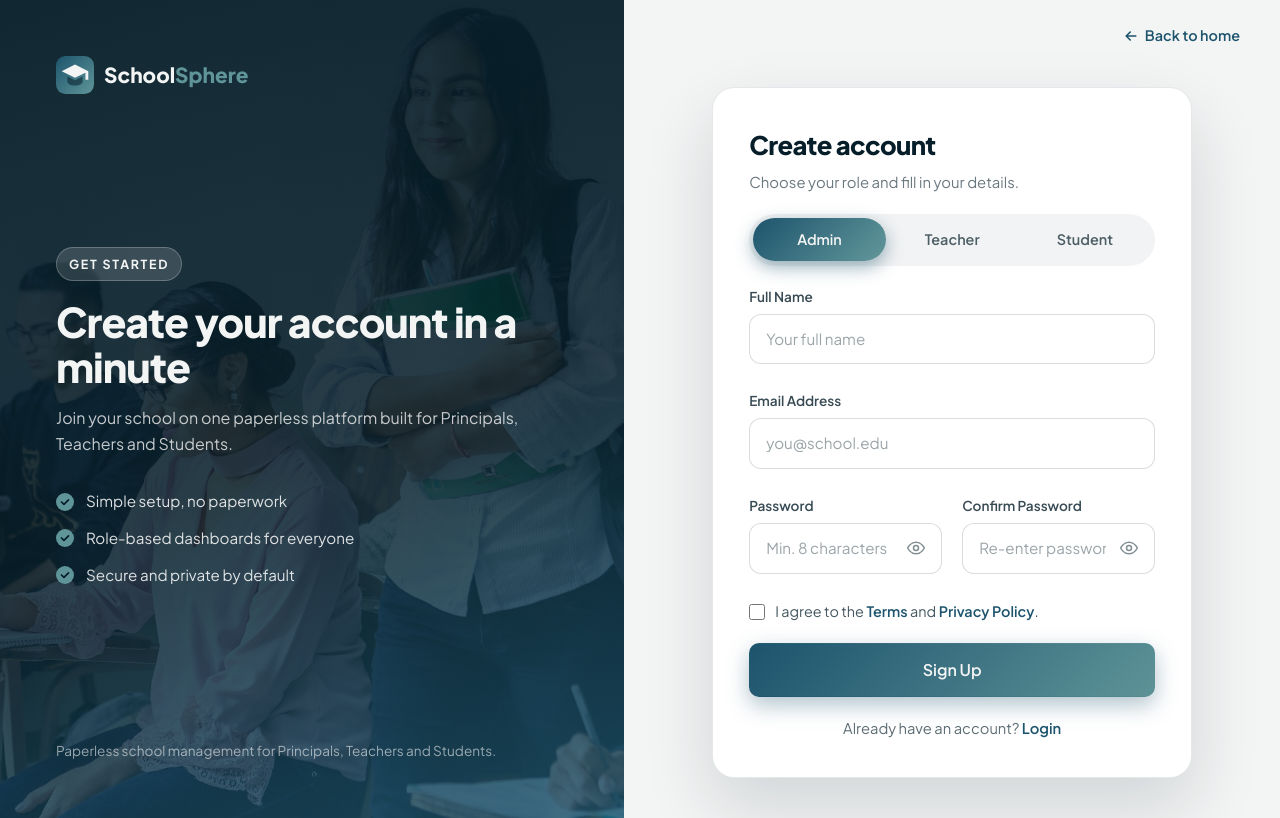
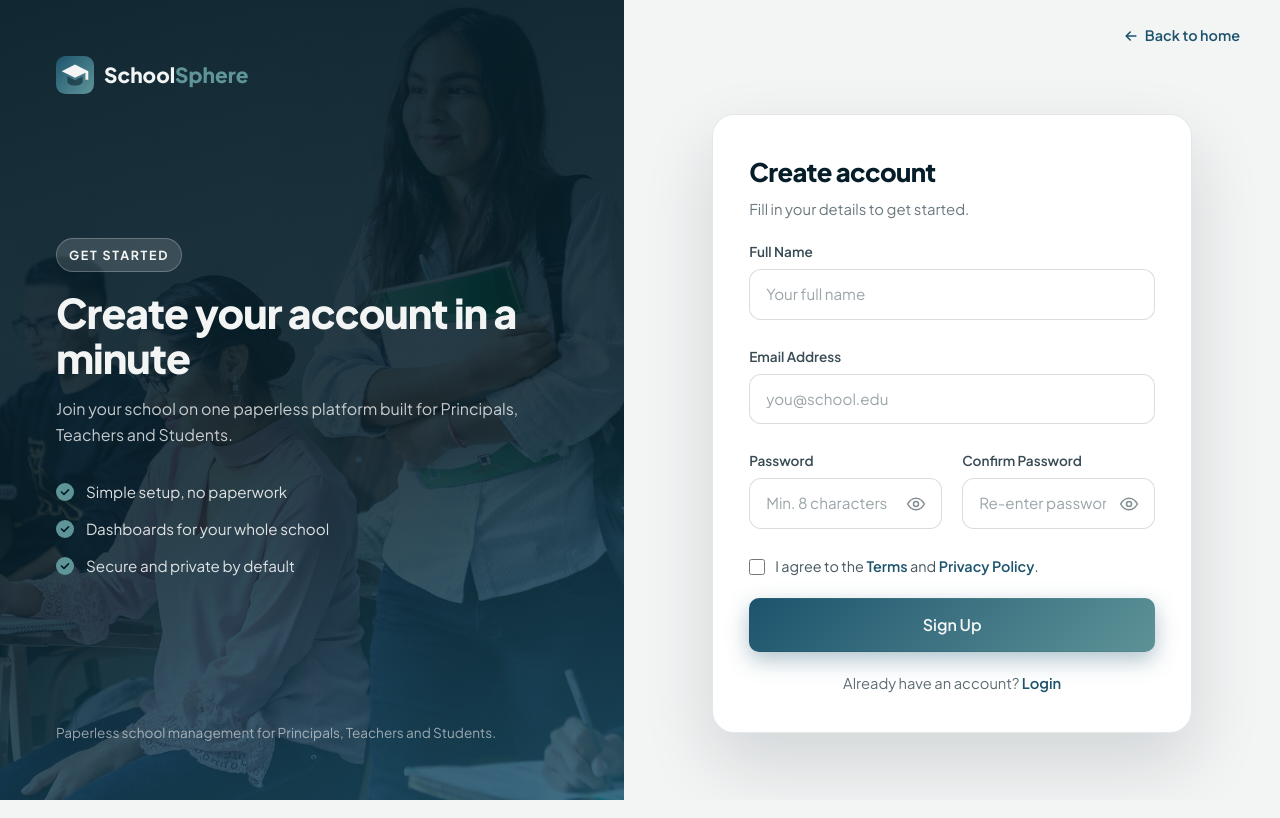
Before and after one commit to devdevcipator-arch/school-project, a Next.js app: page /signup in a window 1280 px wide. Built offline with nearby package versions, Linux system fonts and the light colour scheme.

Commit message:
Register School opens Sign Up; remove role selector from auth pages
Co-Authored-By: Claude Opus 5.5 <noreply@anthropic.com>

```diff
--- a/app/login/page.tsx
+++ b/app/login/page.tsx
@@ -5,7 +5,7 @@ import { site } from "@/lib/site";
 
 export const metadata: Metadata = {
   title: `Login | ${site.name}`,
-  description: `Login to ${site.name} as an Admin, Teacher or Student.`,
+  description: `Login to ${site.name} to manage your school.`,
 };
 
 export default function LoginPage() {
@@ -14,7 +14,7 @@ export default function LoginPage() {
       image="/images/hero.jpg"
       eyebrow="Welcome back"
       title="Login to your school workspace"
-      text="One account for every role. Pick Admin, Teacher or Student and continue where you left off."
+      text="Sign in to your school account and continue where you left off."
       points={["Attendance and announcements in one place", "AI-generated tests and quizzes", "Reports and assignments, always paperless"]}
     >
       <LoginForm />
--- a/app/signup/page.tsx
+++ b/app/signup/page.tsx
@@ -5,7 +5,7 @@ import { site } from "@/lib/site";
 
 export const metadata: Metadata = {
   title: `Sign Up | ${site.name}`,
-  description: `Create your ${site.name} account as an Admin, Teacher or Student.`,
+  description: `Register your school on ${site.name}.`,
 };
 
 export default function SignupPage() {
@@ -15,7 +15,7 @@ export default function SignupPage() {
       eyebrow="Get started"
       title="Create your account in a minute"
       text="Join your school on one paperless platform built for Principals, Teachers and Students."
-      points={["Simple setup, no paperwork", "Role-based dashboards for everyone", "Secure and private by default"]}
+      points={["Simple setup, no paperwork", "Dashboards for your whole school", "Secure and private by default"]}
     >
       <SignupForm />
     </AuthShell>
--- a/components/about/AboutHero.tsx
+++ b/components/about/AboutHero.tsx
@@ -25,7 +25,7 @@ export default function AboutHero() {
             attendance, announcements, assessments and report cards simply flow.
           </p>
           <div data-reveal className="mb-8 flex flex-wrap gap-3.5">
-            <ButtonLink href="/contact#register" size="lg" className="max-sm:w-full">
+            <ButtonLink href="/signup" size="lg" className="max-sm:w-full">
               Register School
             </ButtonLink>
             <ButtonLink href="/contact" variant="dark" size="lg" className="max-sm:w-full">
--- a/components/auth/LoginForm.tsx
+++ b/components/auth/LoginForm.tsx
@@ -4,7 +4,7 @@ import Link from "next/link";
 import { useState, type FormEvent } from "react";
 import { buttonClass } from "@/components/ui/Button";
 import { Icon, iconPaths } from "@/components/ui/Icon";
-import { Field, PasswordInput, RoleTabs, Spinner, emailPattern, fieldAria, fieldClass, type Role } from "@/components/auth/fields";
+import { Field, PasswordInput, Spinner, emailPattern, fieldAria, fieldClass } from "@/components/auth/fields";
 
 type Errors = { email?: string; password?: string };
 
@@ -16,7 +16,6 @@ function validate(email: string, password: string): Errors {
 }
 
 export default function LoginForm() {
-  const [role, setRole] = useState<Role>("Admin");
   const [email, setEmail] = useState("");
   const [password, setPassword] = useState("");
   const [remember, setRemember] = useState(true);
@@ -47,7 +46,7 @@ export default function LoginForm() {
         </span>
         <h2 className="text-[1.4rem] font-extrabold">Welcome back!</h2>
         <p className="max-w-[340px] text-ink/70">
-          Signed in as <strong className="text-primary">{role}</strong>. The {role.toLowerCase()} dashboard is coming soon.
+          Signed in as <strong className="text-primary">{email}</strong>. Your dashboard is coming soon.
         </p>
         <button type="button" onClick={() => setStatus("idle")} className={buttonClass("dark", "md", "mt-2 cursor-pointer")}>
           Back to login
@@ -60,10 +59,8 @@ export default function LoginForm() {
     <form noValidate onSubmit={onSubmit} className="flex flex-col gap-5">
       <div>
         <h2 className="text-[1.6rem] font-extrabold tracking-tight">Login</h2>
-        <p className="mt-1 text-[.93rem] text-ink/60">Choose your role and sign in to your account.</p>
+        <p className="mt-1 text-[.93rem] text-ink/60">Sign in to your account to continue.</p>
       </div>
-
-      <RoleTabs value={role} onChange={setRole} />
 
       <Field id="email" label="Email Address" error={errors.email}>
         <input
@@ -114,7 +111,7 @@ export default function LoginForm() {
             Signing in...
           </>
         ) : (
-          `Login as ${role}`
+          "Login"
         )}
       </button>
 
--- a/components/auth/SignupForm.tsx
+++ b/components/auth/SignupForm.tsx
@@ -4,7 +4,7 @@ import Link from "next/link";
 import { useState, type FormEvent } from "react";
 import { buttonClass } from "@/components/ui/Button";
 import { Icon, iconPaths } from "@/components/ui/Icon";
-import { Field, PasswordInput, RoleTabs, Spinner, emailPattern, fieldAria, fieldClass, type Role } from "@/components/auth/fields";
+import { Field, PasswordInput, Spinner, emailPattern, fieldAria, fieldClass } from "@/components/auth/fields";
 
 type Fields = { name: string; email: string; password: string; confirm: string; terms: boolean };
 type Errors = Partial<Record<keyof Fields, string>>;
@@ -22,7 +22,6 @@ function validate(f: Fields): Errors {
 }
 
 export default function SignupForm() {
-  const [role, setRole] = useState<Role>("Admin");
   const [fields, setFields] = useState<Fields>(empty);
   const [errors, setErrors] = useState<Errors>({});
   const [touched, setTouched] = useState(false);
@@ -57,7 +56,7 @@ export default function SignupForm() {
         </span>
         <h2 className="text-[1.4rem] font-extrabold">Account created!</h2>
         <p className="max-w-[340px] text-ink/70">
-          Welcome, {fields.name.split(" ")[0]}. Your {role.toLowerCase()} account for <strong className="text-primary">{fields.email}</strong> is ready.
+          Welcome, {fields.name.split(" ")[0]}. Your account for <strong className="text-primary">{fields.email}</strong> is ready.
         </p>
         <Link href="/login" className={buttonClass("primary", "md", "mt-2")}>Go to login</Link>
       </div>
@@ -68,10 +67,8 @@ export default function SignupForm() {
     <form noValidate onSubmit={onSubmit} className="flex flex-col gap-5">
       <div>
         <h2 className="text-[1.6rem] font-extrabold tracking-tight">Create account</h2>
-        <p className="mt-1 text-[.93rem] text-ink/60">Choose your role and fill in your details.</p>
+        <p className="mt-1 text-[.93rem] text-ink/60">Fill in your details to get started.</p>
       </div>
-
-      <RoleTabs value={role} onChange={setRole} />
 
       <Field id="name" label="Full Name" error={errors.name}>
         <input id="name" name="name" autoComplete="name" placeholder="Your full name" value={fields.name} onChange={(e) => set("name", e.target.value)} className={fieldClass(errors.name)} {...fieldAria("name", errors.name)} />
--- a/components/auth/fields.tsx
+++ b/components/auth/fields.tsx
@@ -1,10 +1,6 @@
 "use client";
 
 import { useState, type ComponentProps, type ReactNode } from "react";
-import { pillClass, useSlidingPill } from "@/components/motion/useSlidingPill";
-
-export const roles = ["Admin", "Teacher", "Student"] as const;
-export type Role = (typeof roles)[number];
 
 export const emailPattern = /^[^\s@]+@[^\s@]+\.[^\s@]{2,}$/;
 
@@ -61,34 +57,6 @@ export function PasswordInput({ error, className = "", ...props }: ComponentProp
   );
 }
 
-/** Role switcher using the platform sliding pill. */
-export function RoleTabs({ value, onChange }: { value: Role; onChange: (r: Role) => void }) {
-  const { listRef, target, setHover } = useSlidingPill(roles.indexOf(value));
-  return (
-    <div role="radiogroup" aria-label="I am a" ref={listRef} onMouseLeave={() => setHover(null)} className="relative grid grid-cols-3 rounded-full bg-ink/5 p-1">
-      <span data-pill aria-hidden className={pillClass} />
-      {roles.map((r, i) => (
-        <button
-          key={r}
-          type="button"
-          role="radio"
-          aria-checked={r === value}
-          data-pill-item
-          onClick={() => onChange(r)}
-          onMouseEnter={() => setHover(i)}
-          onFocus={() => setHover(i)}
-          onBlur={() => setHover(null)}
-          className={`relative z-10 cursor-pointer rounded-full py-2.5 text-[.9rem] font-semibold transition-colors duration-[350ms] ease-nav ${
-            i === target ? "text-surface" : "text-ink/70 hover:text-ink"
-          }`}
-        >
-          {r}
-        </button>
-      ))}
-    </div>
-  );
-}
-
 export function Spinner() {
   return <span aria-hidden className="size-4 animate-spin rounded-full border-2 border-surface/40 border-t-surface" />;
 }
--- a/components/home/Hero.tsx
+++ b/components/home/Hero.tsx
@@ -23,7 +23,7 @@ export default function Hero() {
             {site.name} connects principals, teachers and students in one simple, paperless dashboard.
           </p>
           <div data-reveal className="mb-8 flex flex-wrap gap-3.5">
-            <ButtonLink href="/contact#register" size="lg" className="max-sm:w-full max-sm:whitespace-normal">
+            <ButtonLink href="/signup" size="lg" className="max-sm:w-full max-sm:whitespace-normal">
               Get Started: Register School
             </ButtonLink>
             <ButtonLink href="/contact" variant="dark" size="lg" className="max-sm:w-full">
--- a/components/layout/Header.tsx
+++ b/components/layout/Header.tsx
@@ -65,7 +65,7 @@ export default function Header() {
           </ul>
           <div className="flex items-center gap-3">
             <ButtonLink href="/login" variant="dark">Login</ButtonLink>
-            <ButtonLink href="/contact#register">Register School</ButtonLink>
+            <ButtonLink href="/signup">Register School</ButtonLink>
           </div>
         </nav>
 
@@ -118,7 +118,7 @@ export default function Header() {
             className={`flex flex-col gap-3 transition-[opacity,translate] duration-[400ms] ease-soft ${open ? "translate-x-0 opacity-100" : "-translate-x-[18px] opacity-0"}`}
           >
             <ButtonLink href="/login" variant="dark" className="w-full" onClick={() => setOpen(false)}>Login</ButtonLink>
-            <ButtonLink href="/contact#register" className="w-full" onClick={() => setOpen(false)}>Register School</ButtonLink>
+            <ButtonLink href="/signup" className="w-full" onClick={() => setOpen(false)}>Register School</ButtonLink>
           </div>
         </div>
       </nav>
--- a/components/shared/Cta.tsx
+++ b/components/shared/Cta.tsx
@@ -21,7 +21,7 @@ export default function Cta() {
           management: attendance, notices, AI quizzes and report cards in one place.
         </p>
         <div data-reveal className="flex flex-wrap justify-center gap-3.5">
-          <ButtonLink href="/contact#register" size="xl" className="max-sm:w-full max-sm:whitespace-normal">
+          <ButtonLink href="/signup" size="xl" className="max-sm:w-full max-sm:whitespace-normal">
             Register Your School Now
           </ButtonLink>
           <ButtonLink href="/contact#demo" variant="dark" size="xl" className="max-sm:w-full">
```
